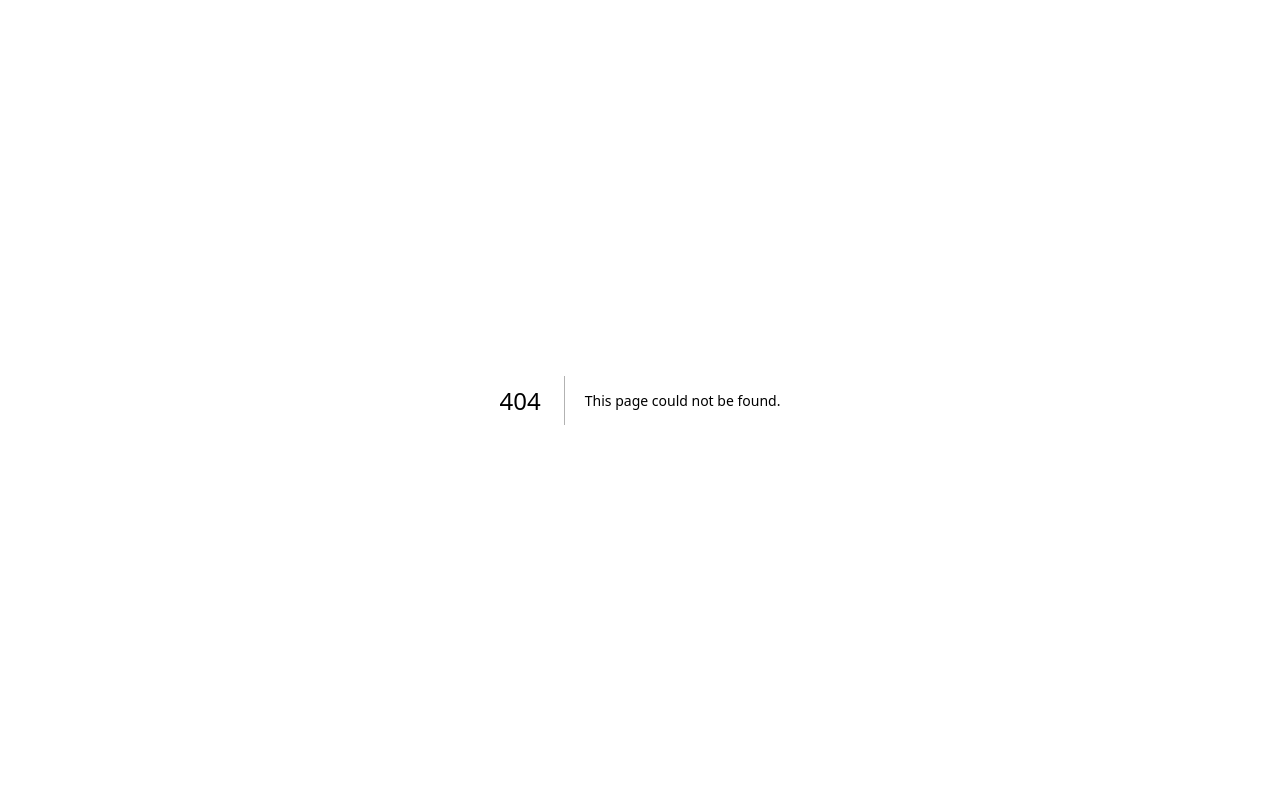
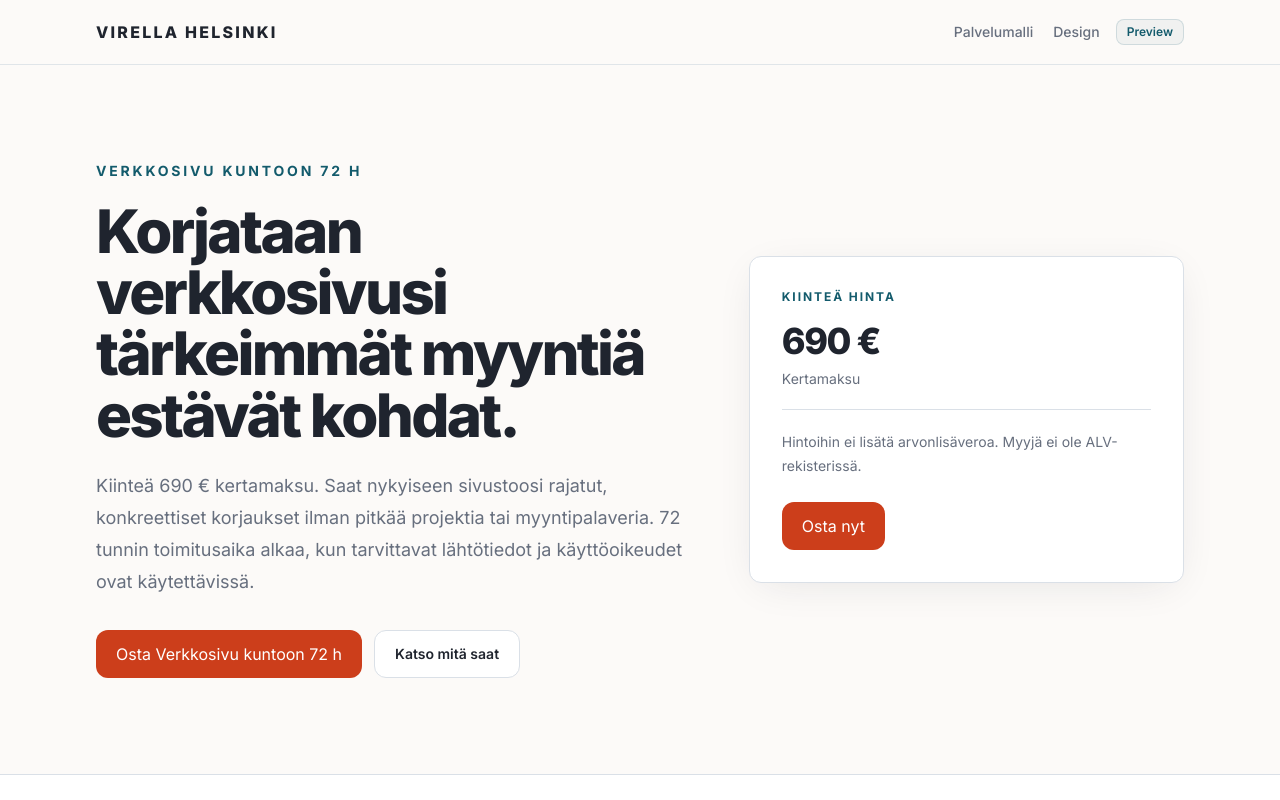
Before and after one commit to Jambovisuaalit/virella-helsinki-web, a Next.js app: page /verkkosivu-kuntoon in a window 1280 px wide. Before the commit this address had no page. Shown: the top 800 px of the page. Built offline with nearby package versions, Linux system fonts and the light colour scheme.

Commit message:
feat: add 690 euro website fix landing page

```diff
--- /dev/null
+++ b/app/verkkosivu-kuntoon/page.tsx
@@ -0,0 +1,11 @@
+import type { Metadata } from "next";
+import { ServiceLandingPage } from "@/components/marketing/service-landing-page";
+
+export const metadata: Metadata = {
+  title: "Verkkosivu kuntoon 72 h | Virella Helsinki",
+  description: "Nykyisen verkkosivun tärkeimmät myyntiä estävät kohdat kuntoon kiinteällä 690 € kertamaksulla ilman pitkää projektia tai myyntipalaveria.",
+};
+
+export default function WebsiteFixPage() {
+  return <ServiceLandingPage productKey="websiteFix" />;
+}
```
